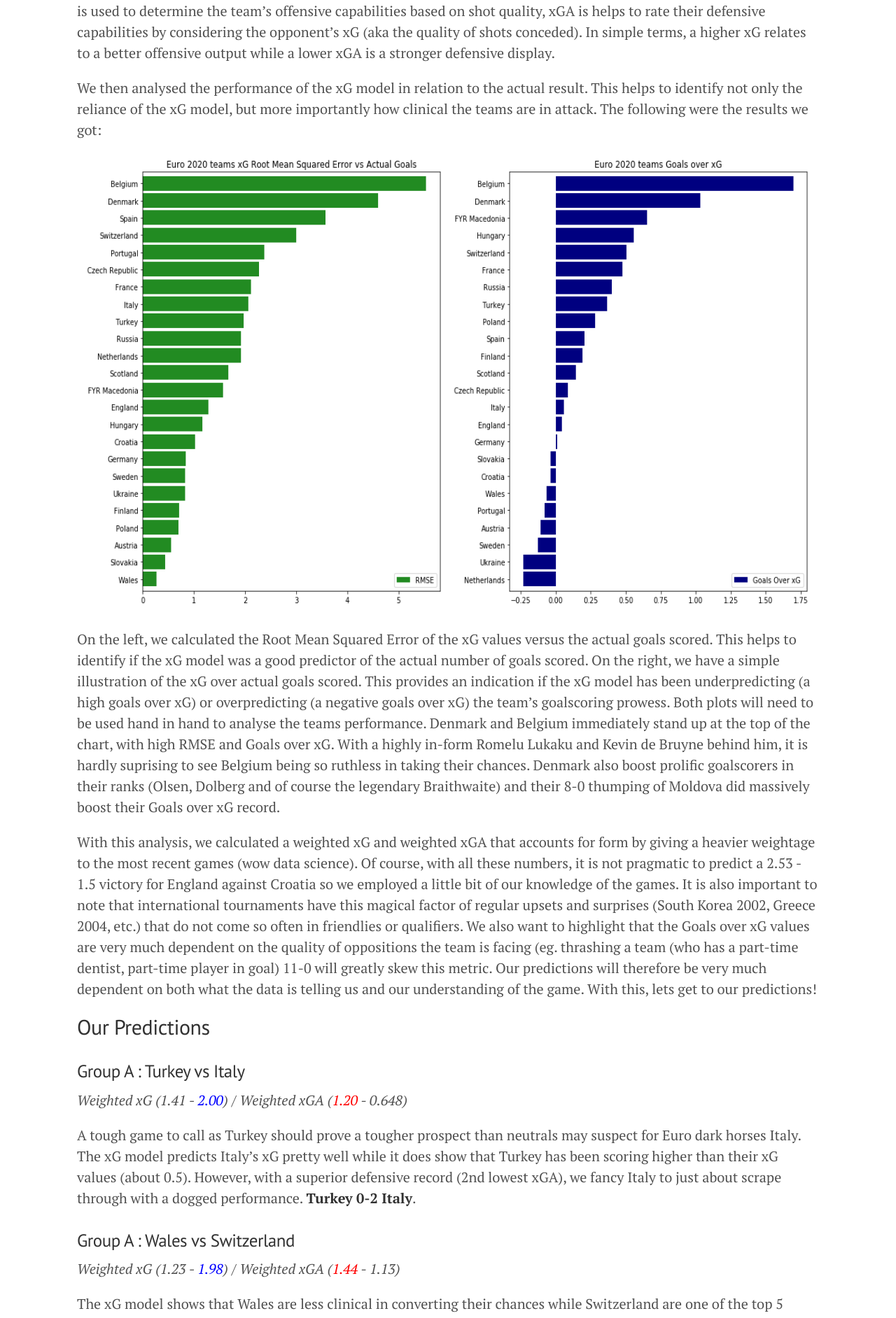
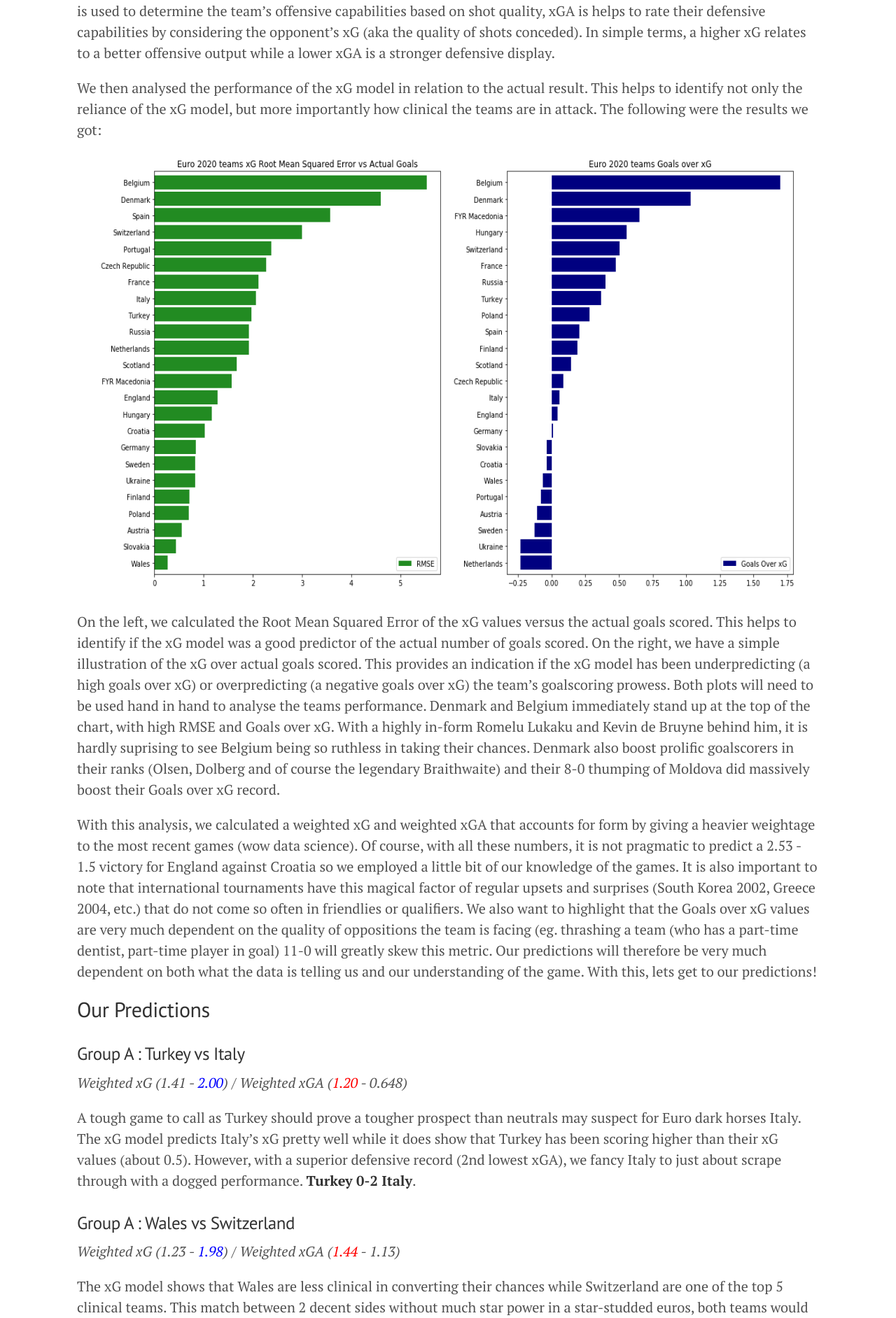
Before and after one commit to chuazy94/zy_blog_2, a Jekyll site: the page built from _posts/2021-06-07-euros-prediction.md, in a window 1280 px wide. Shown: the part 1121-3005 px from the top of the page at 70% size. Built offline with Jekyll 4.4.1, drawn with Linux system fonts in a browser that asks for light colours.

Commit message:
Update 2021-06-07-euros-prediction.md

```diff
--- a/_posts/2021-06-07-euros-prediction.md
+++ b/_posts/2021-06-07-euros-prediction.md
@@ -19,10 +19,10 @@ We then analysed the performance of the xG model in relation to the actual resul
 
 <div class="row">
         <div class="column">
-            <img alt="RMSE" src="{{ site.baseurl }}/images/Euro_2020_xG_RMSE.png" width="520" height="650">
+            <img alt="RMSE" src="{{ site.baseurl }}/images/Euro_2020_xG_RMSE.png" width="500" height="625">
         </div>
         <div class="column">
-            <img alt="xG_over_goals" src="{{ site.baseurl }}/images/Euro_2020_goals_over_xg.png" width="520" height="650">
+            <img alt="xG_over_goals" src="{{ site.baseurl }}/images/Euro_2020_goals_over_xg.png" width="500" height="625">
         </div>
 </div>
 
```
